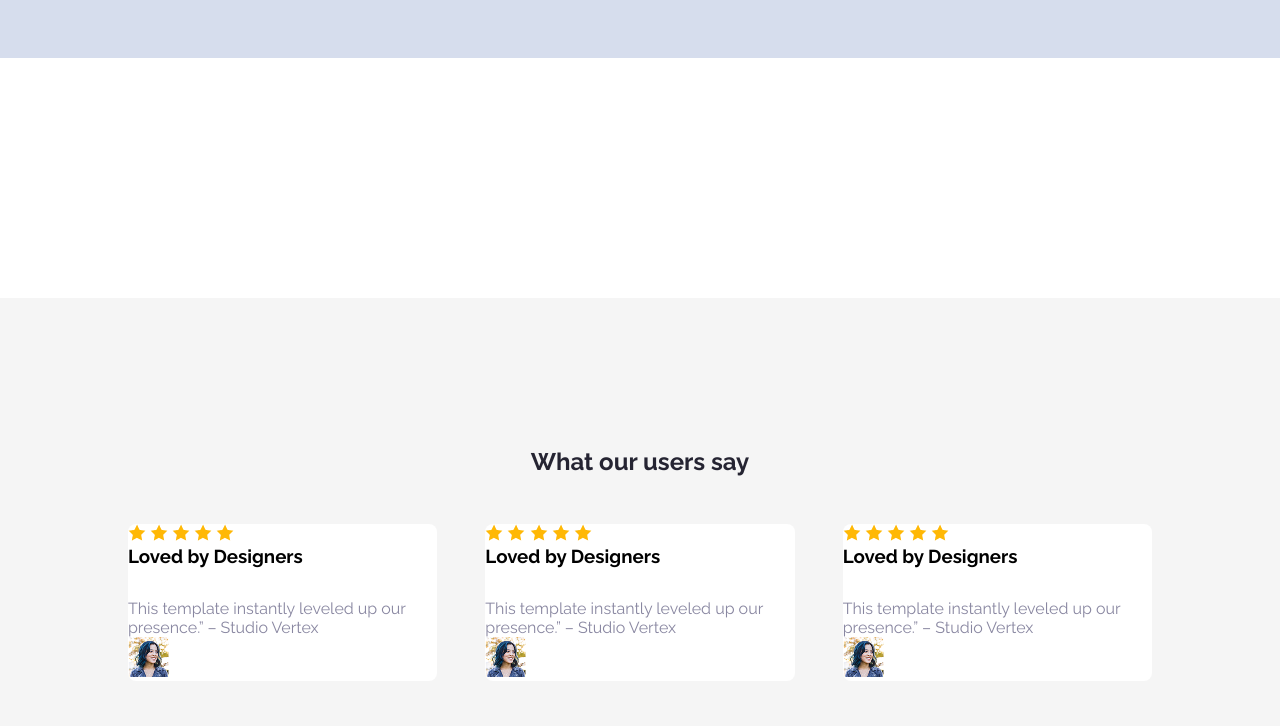
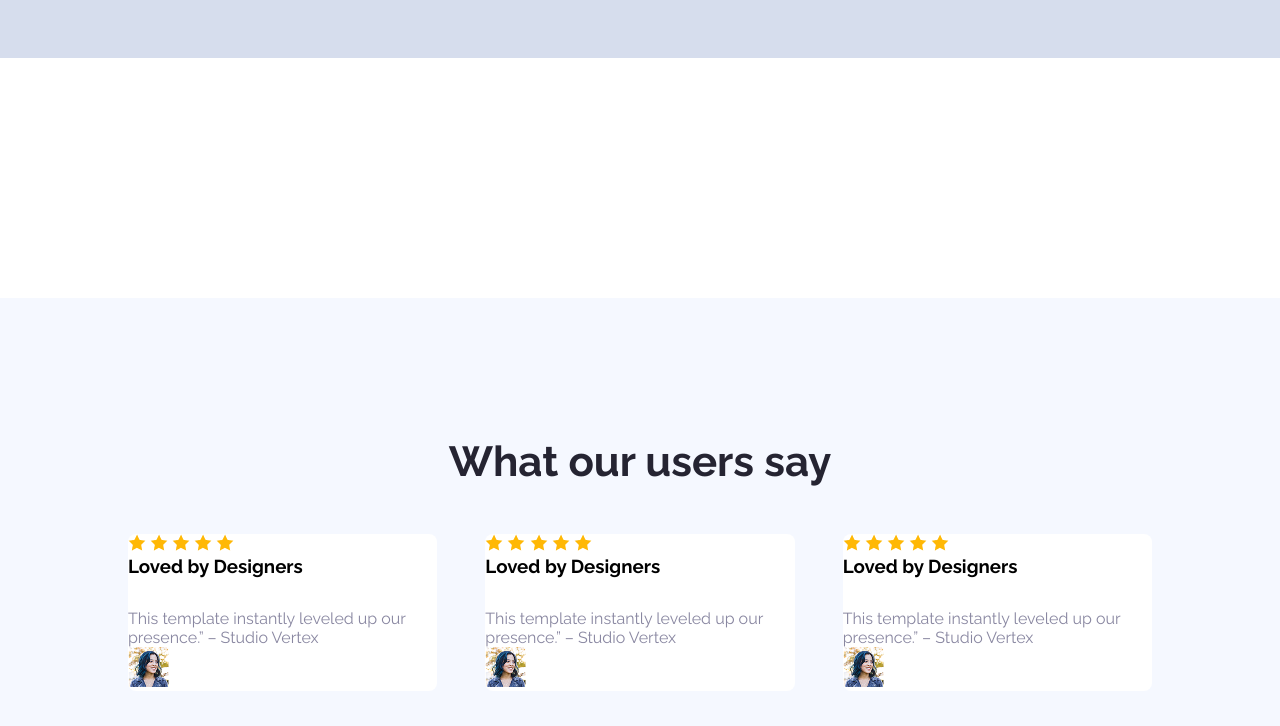
Before and after one commit to withshafiul/M-practice-protfolio-repo, a plain HTML site: page index.html in a window 1280 px wide. Shown: the part 1936-2662 px from the top of the page. Drawn offline with Linux system fonts and the light colour scheme.

Commit message:
clore process complate ..and my practice assinment completed

```diff
--- a/index.html
+++ b/index.html
@@ -39,7 +39,7 @@
 
         <!-- amount section start here  -->
          <section class="section_parent">
-            <h1>Joined Thousands of Productive Users</h1>
+            <h1 >Joined Thousands of Productive Users</h1>
 
             <div class="div_ammount">
                   <div>
@@ -59,7 +59,7 @@
         <!-- amount section end heree -->
           <!-- What our users say section start  here  -->
            <section class="main_sectionparent">
-            <h1>What our users say</h1>
+            <h1 id="h1_heading">What our users say</h1>
 
             <div class="div_mainpreent">
 
@@ -72,7 +72,7 @@
                 <h3>Loved by Designers</h3>
                 <p>This template instantly leveled up our presence.” – Studio Vertex</p>
 
-                <img src="./Assets/avatar.png" alt="">
+                <img src="./Assets/avatar.png" alt=" ">
             </div>
 
             <div  class="div_two"><img src="./Assets/icon-star.png" alt="">
--- a/style/style.css
+++ b/style/style.css
@@ -153,7 +153,7 @@ font-size: large;
     width: 1280px;
     height: 500px;
     margin: 15rem auto;
-    background-color: whitesmoke;
+    background-color:#f5f8ff;
     padding: 6rem 8rem;
     flex-direction: column;
     gap: 3rem;
@@ -183,6 +183,10 @@ font-size: large;
     background-color: #FFFFFF;
      border-radius: 0.5rem;
 }
+#h1_heading{
+    font-size:42px;
+}
+
 
           /* What our users say section end here  */
 
```
